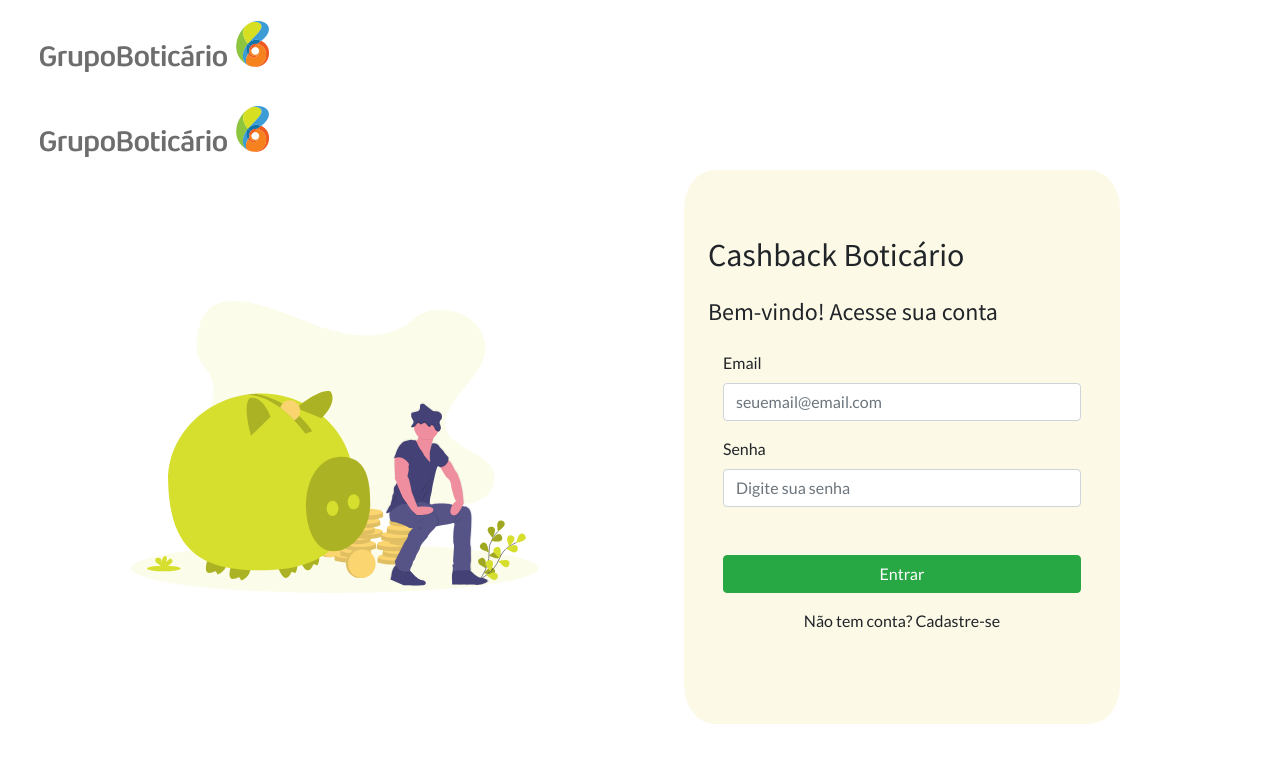
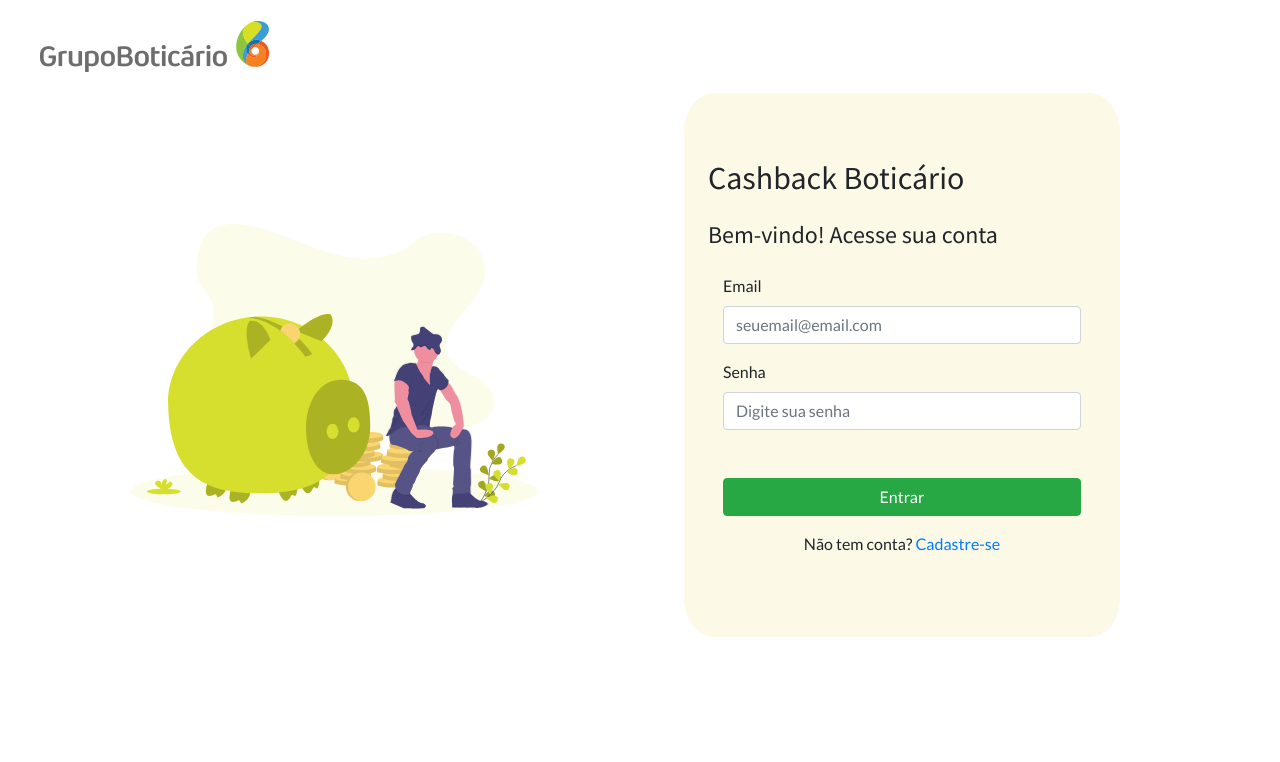
Before and after one commit to YasmimVieira/cashback-1, a React (Create React App) app: page /login in a window 1280 px wide. Shown: the top 762 px of the page. Built offline with nearby package versions, Linux system fonts and the light colour scheme.

Commit message:
Alterar css Navbar e inserir diretamente em App.js

```diff
--- a/src/componentes/Navbar.js
+++ b/src/componentes/Navbar.js
@@ -6,9 +6,9 @@
 export default () => {
     return (
       <div>
-            <Navbar light expand="md">
+            <Navbar expand="md">
             <NavbarBrand href="/">
-                <img className="ml-4 pt-2" src={logo} alt="logo" />
+                <img className="ml-4 pt-2 pb-2" src={logo} alt="logo" />
             </NavbarBrand>
             </Navbar>
         </div>
--- a/src/paginas/Login/Login.css
+++ b/src/paginas/Login/Login.css
@@ -10,4 +10,5 @@
     padding: 5% 3%;
     background-color: #FCF9E7;
     border-radius: 7%;
+    height: 60%;
 }
--- a/src/paginas/Login/Login.js
+++ b/src/paginas/Login/Login.js
@@ -1,7 +1,7 @@
 import React, {Component} from 'react';
+import { Link } from 'react-router-dom';
 import { Col, Row, Button, Form, FormGroup, Label, Input } from 'reactstrap';
 import ImagemLogin from '../../imagens/login.svg';
-import Navbar from '../../componentes/Navbar';
 
 import './Login.css';
 
@@ -9,11 +9,6 @@
     render() {
         return (
             <div>
-                <Row>
-                    <Col xs="12">
-                        <Navbar />
-                    </Col>
-                </Row>
                 <Row className="container-login">
                     <Col xl="4" className="col-img">
                         <img className="imagem-login" src={ImagemLogin} alt="imagem login" />
@@ -36,7 +31,7 @@
                             </FormGroup>
                             <Button className="mb-3" color="success" size="large" block>Entrar</Button>
                         </Form>
-                        <p className="text-center">Não tem conta? Cadastre-se</p>
+                        <p className="text-center">Não tem conta? <Link to="/cadastro">Cadastre-se</Link></p>
                     </Col>
                 </Row>
             </div>
@@ -44,4 +39,4 @@
     }
 }
 
-export default Login
+export default Login;
```
